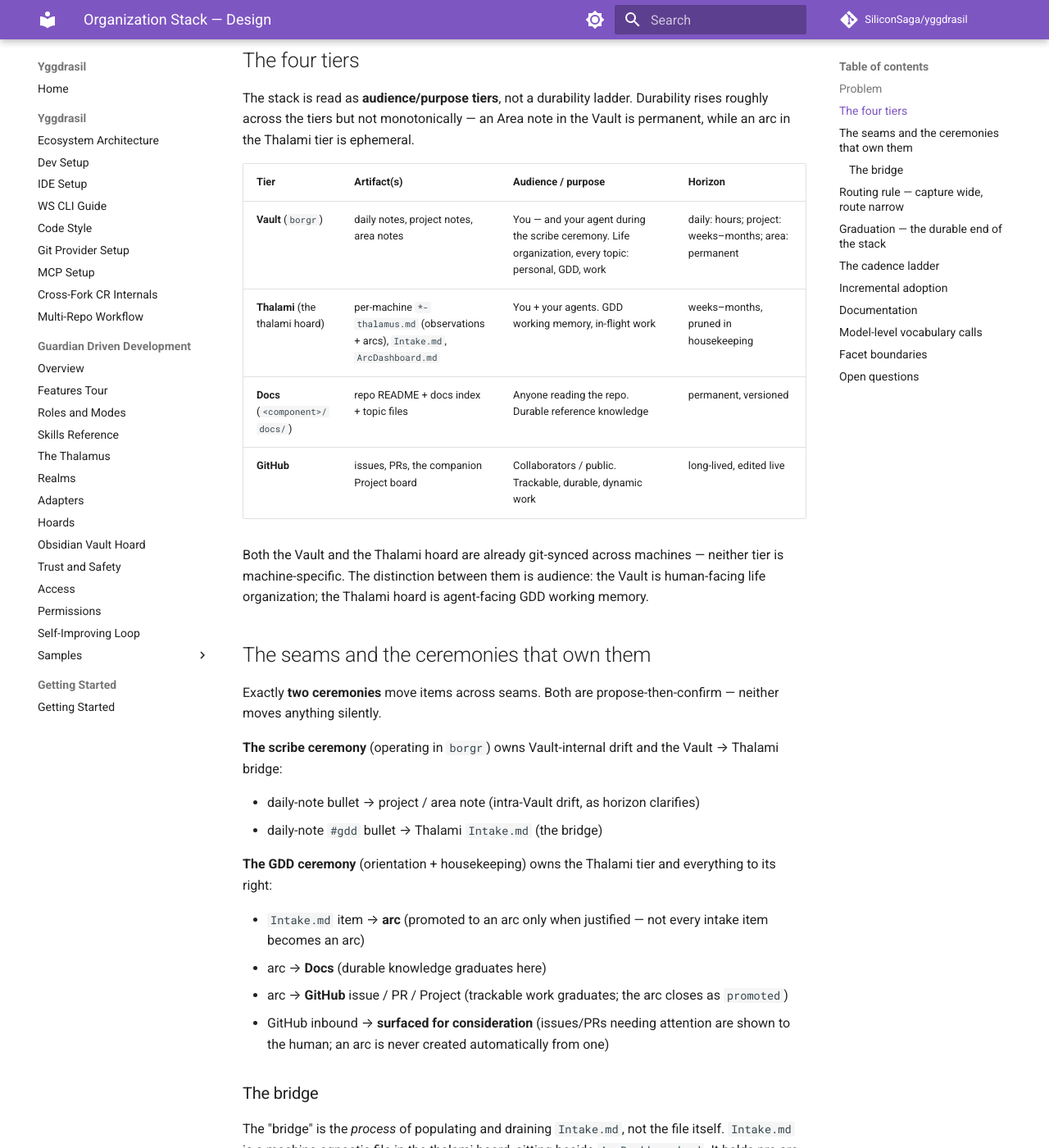
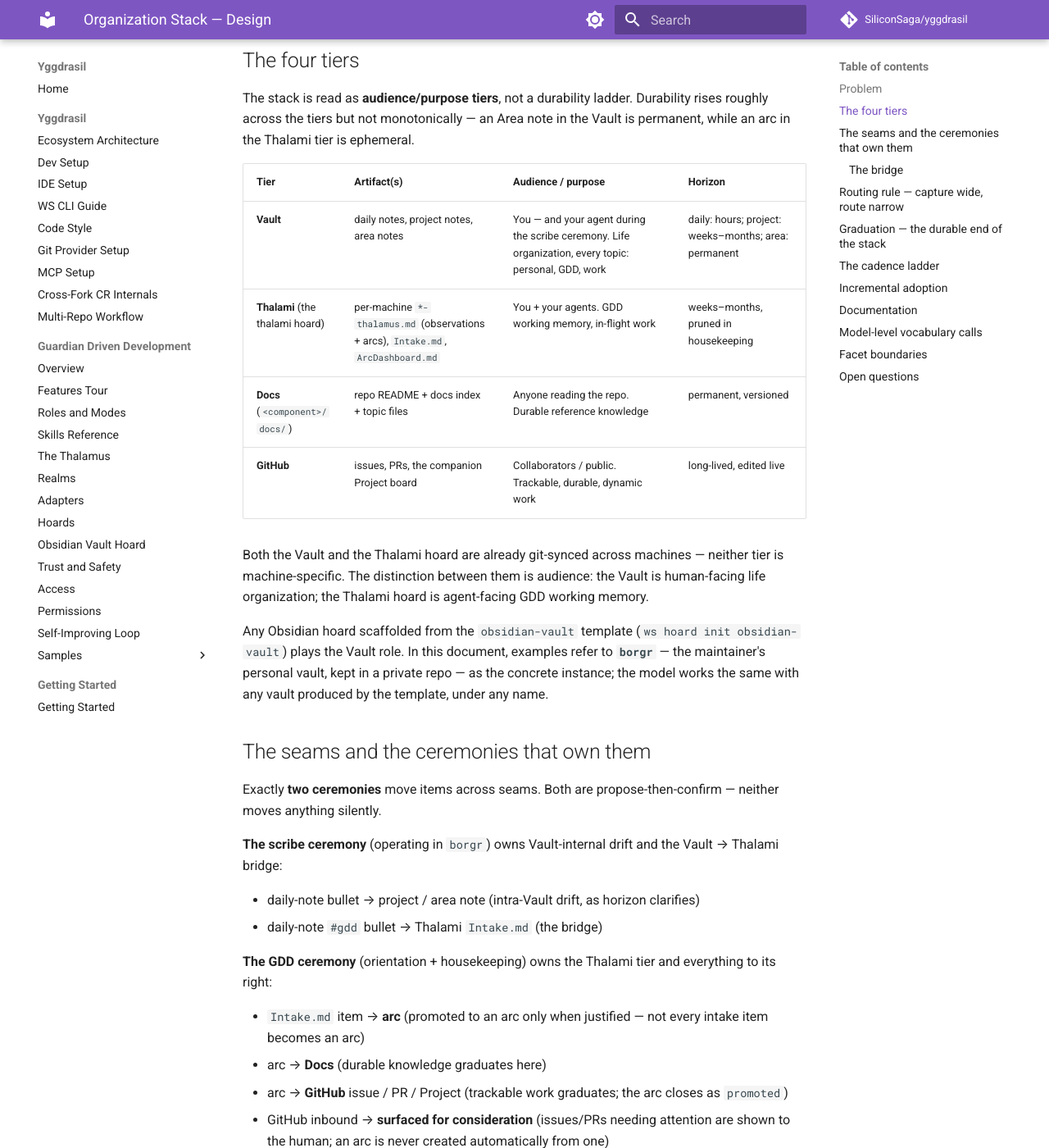
Before and after one commit to SiliconSaga/yggdrasil, an MkDocs documentation site: the page built from docs/plans/2026-05-19-organization-stack-design.md, in a window 1280 px wide and 1400 px high, scrolled down 746 px. Shown: the whole window at 82% size. Built offline with MkDocs 1.6.1 and Material for MkDocs 9.7.7, drawn with Linux system fonts in a browser that asks for light colours; comment, search, counter and statistics services are not loaded.

Commit message:
docs: frame borgr as an example obsidian-vault hoard, not the universal Vault
The design doc and the public reference page named `borgr` in the four-tier table as if it were a shared/universal artifact, but borgr is the maintainer's personal vault (private repo). Reframes both docs to introduce the Vault role generically — any hoard scaffolded from the `obsidian-vault` template — with borgr as the concrete example used in prose. The model works the same with any vault produced by the template, under any name.

Dropped `(`borgr`)` from the four-tier table row in each doc and added a short framing paragraph immediately after the table. Other prose mentions of `borgr` are now clearly example references and unchanged.

Co-Authored-By: Claude Opus 4.7 <noreply@anthropic.com>

```diff
--- a/docs/plans/2026-05-19-organization-stack-design.md
+++ b/docs/plans/2026-05-19-organization-stack-design.md
@@ -19,12 +19,14 @@ The stack is read as **audience/purpose tiers**, not a durability ladder. Durabi
 
 | Tier | Artifact(s) | Audience / purpose | Horizon |
 |------|-------------|--------------------|---------|
-| **Vault** (`borgr`) | daily notes, project notes, area notes | You — and your agent during the scribe ceremony. Life organization, every topic: personal, GDD, work | daily: hours; project: weeks–months; area: permanent |
+| **Vault** | daily notes, project notes, area notes | You — and your agent during the scribe ceremony. Life organization, every topic: personal, GDD, work | daily: hours; project: weeks–months; area: permanent |
 | **Thalami** (the thalami hoard) | per-machine `*-thalamus.md` (observations + arcs), `Intake.md`, `ArcDashboard.md` | You + your agents. GDD working memory, in-flight work | weeks–months, pruned in housekeeping |
 | **Docs** (`<component>/docs/`) | repo README + docs index + topic files | Anyone reading the repo. Durable reference knowledge | permanent, versioned |
 | **GitHub** | issues, PRs, the companion Project board | Collaborators / public. Trackable, durable, dynamic work | long-lived, edited live |
 
 Both the Vault and the Thalami hoard are already git-synced across machines — neither tier is machine-specific. The distinction between them is audience: the Vault is human-facing life organization; the Thalami hoard is agent-facing GDD working memory.
+
+Any Obsidian hoard scaffolded from the `obsidian-vault` template (`ws hoard init obsidian-vault`) plays the Vault role. In this document, examples refer to **`borgr`** — the maintainer's personal vault, kept in a private repo — as the concrete instance; the model works the same with any vault produced by the template, under any name.
 
 ## The seams and the ceremonies that own them
 
```
Also changed, not shown: docs/gdd/organization-stack.md (+3 -1 lines).
